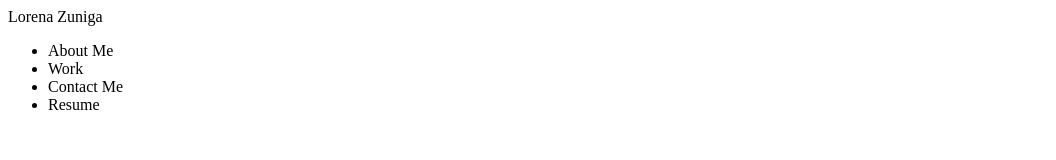
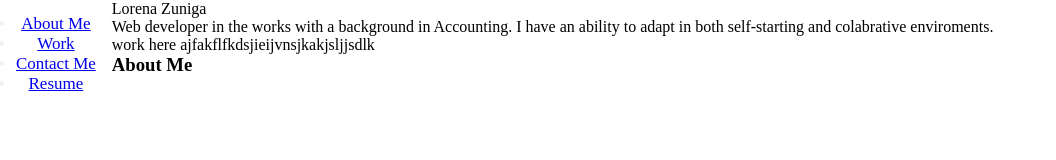
Before and after one commit to lzvalentin/LZ-Portfolio, a plain HTML site: page index.html in a window 1280 px wide. Shown: the whole page, without its empty margins (0-1056 px from the left). Drawn offline with Linux system fonts and the light colour scheme.

Commit message:
added nav and sidebar. added some header and nav styles on css

```diff
--- a/index.html
+++ b/index.html
@@ -9,14 +9,34 @@
 </head>
 
 <header>Lorena Zuniga
+    <nav>
     <ul>
-        <li>About Me</li>
-        <li>Work</li>
-        <li>Contact Me</li>
-        <li>Resume</li>
+        <li> <a href="#About Me">About Me</a></li>
+        <li><a href="#Work">Work</a></li>
+        <li><a href="#Contact Me">Contact Me</a></li>
+        <li><a href="#Resume">Resume</a></li>
     </ul>
+</nav>
 </header>
+
+<main>
+    <section id="About Me" class="information">
+
+       <p>Web developer in the works with a background in Accounting. I have an ability to adapt in both self-starting and colabrative enviroments.  </p>
+
+    </section>
+    <section id="Work" class="information">
+       <p>work here ajfakflfkdsjieijvnsjkakjsljjsdlk</p>
+</section>
+</main>
+
+    <class class="titles">
+        <div class="benefit">
+            <h3>About Me</h3>
+             </div>
 <body>
+    <footer></footer>
+
 
 </body>
-</html>
+</>
--- a/style.css
+++ b/style.css
@@ -0,0 +1,15 @@
+/* document styles */
+* {
+    box-sizing: border-box;
+    padding: 0;
+    margin: 0;
+}
+/* Style the links inside the navigation bar */
+nav {
+    float: left;
+    color: #f2f2f2;
+    text-align: center;
+    padding: 14px 16px;
+    text-decoration: none;
+    font-size: 17px;
+  }
```
